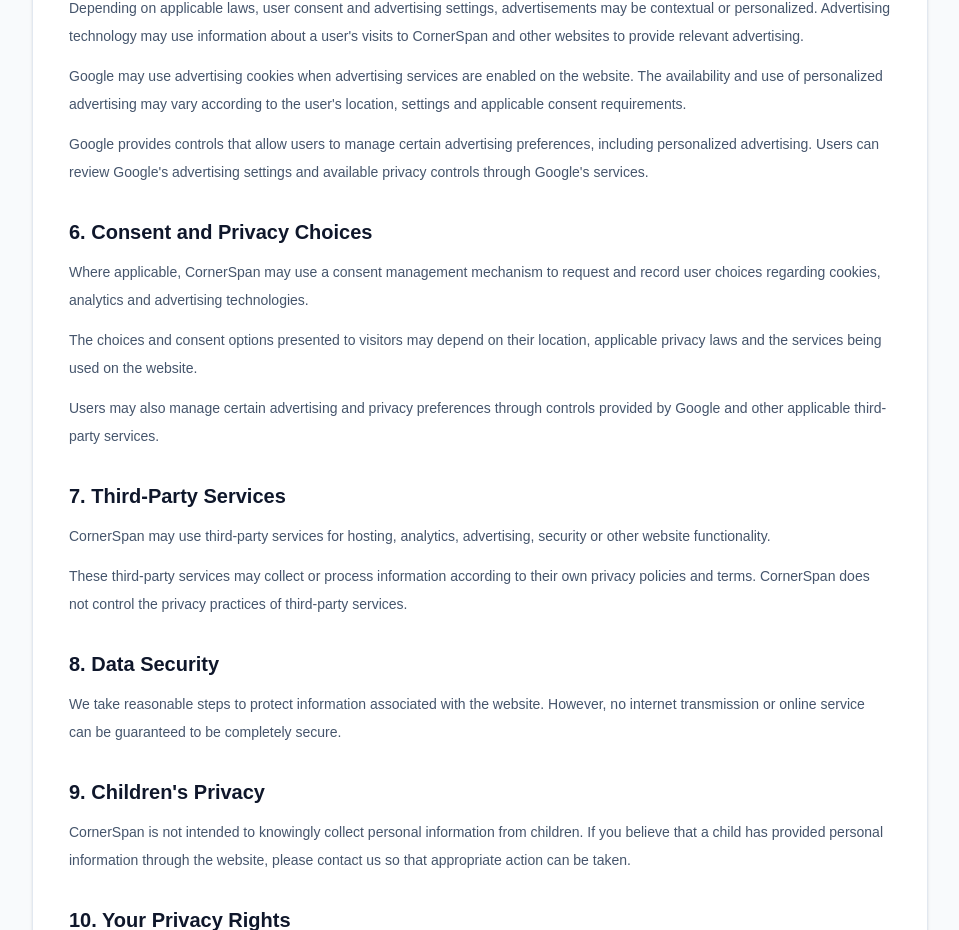
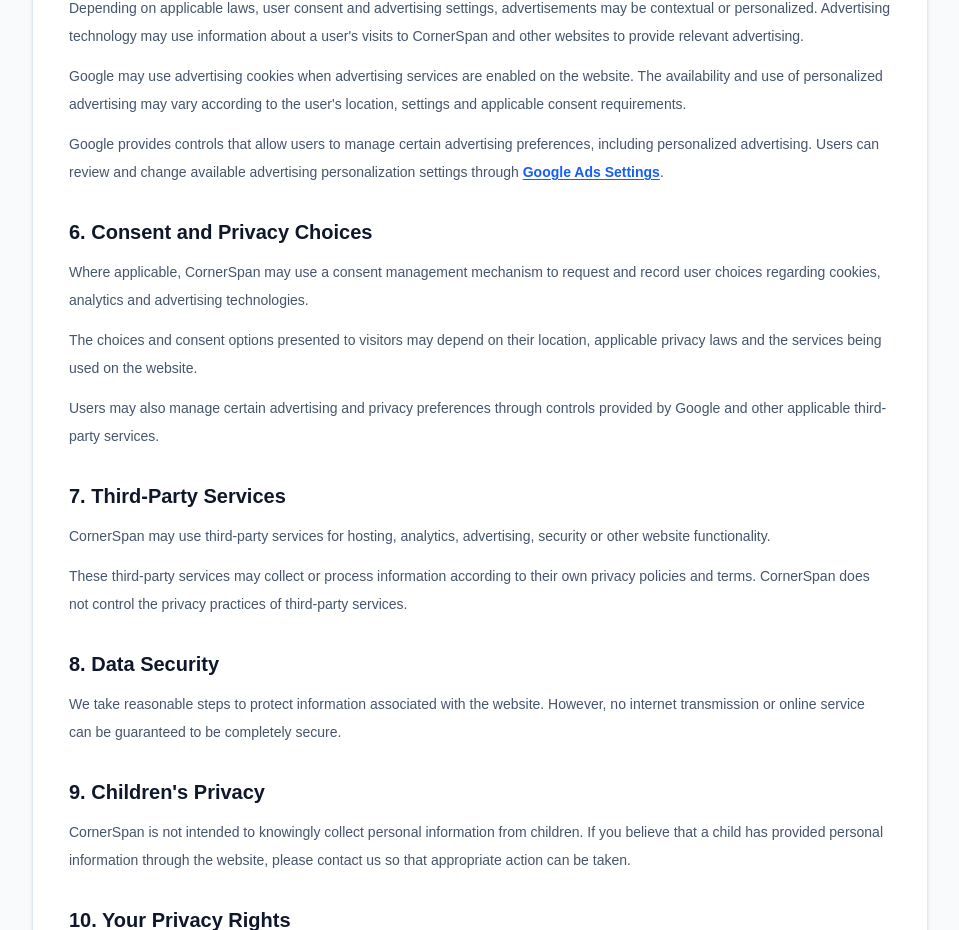
Before and after one commit to km7max-cmd/cornerspan, a Next.js app: page /privacy in a window 1280 px wide. Shown: the part 1560-2490 px from the top of the page, without its empty margins (160-1119 px from the left). Built offline with nearby package versions, Linux system fonts and the light colour scheme.

Commit message:
Enhance privacy page with Google Ads Settings link
Updated text to include link to Google Ads Settings for managing advertising preferences.

```diff
--- a/app/privacy/page.tsx
+++ b/app/privacy/page.tsx
@@ -143,11 +143,20 @@ export default function PrivacyPage() {
               </p>
 
               <p className="mt-3 text-sm leading-7 text-slate-600">
-                Google provides controls that allow users to manage certain
-                advertising preferences, including personalized advertising.
-                Users can review Google's advertising settings and available
-                privacy controls through Google's services.
-              </p>
+  Google provides controls that allow users to manage certain
+  advertising preferences, including personalized advertising.
+  Users can review and change available advertising personalization
+  settings through{" "}
+  <a
+    href="https://adssettings.google.com/"
+    target="_blank"
+    rel="noopener noreferrer"
+    className="font-semibold text-blue-600 underline underline-offset-2 hover:text-blue-700"
+  >
+    Google Ads Settings
+  </a>
+  .
+</p>
             </section>
 
             {/* 6 */}
```
